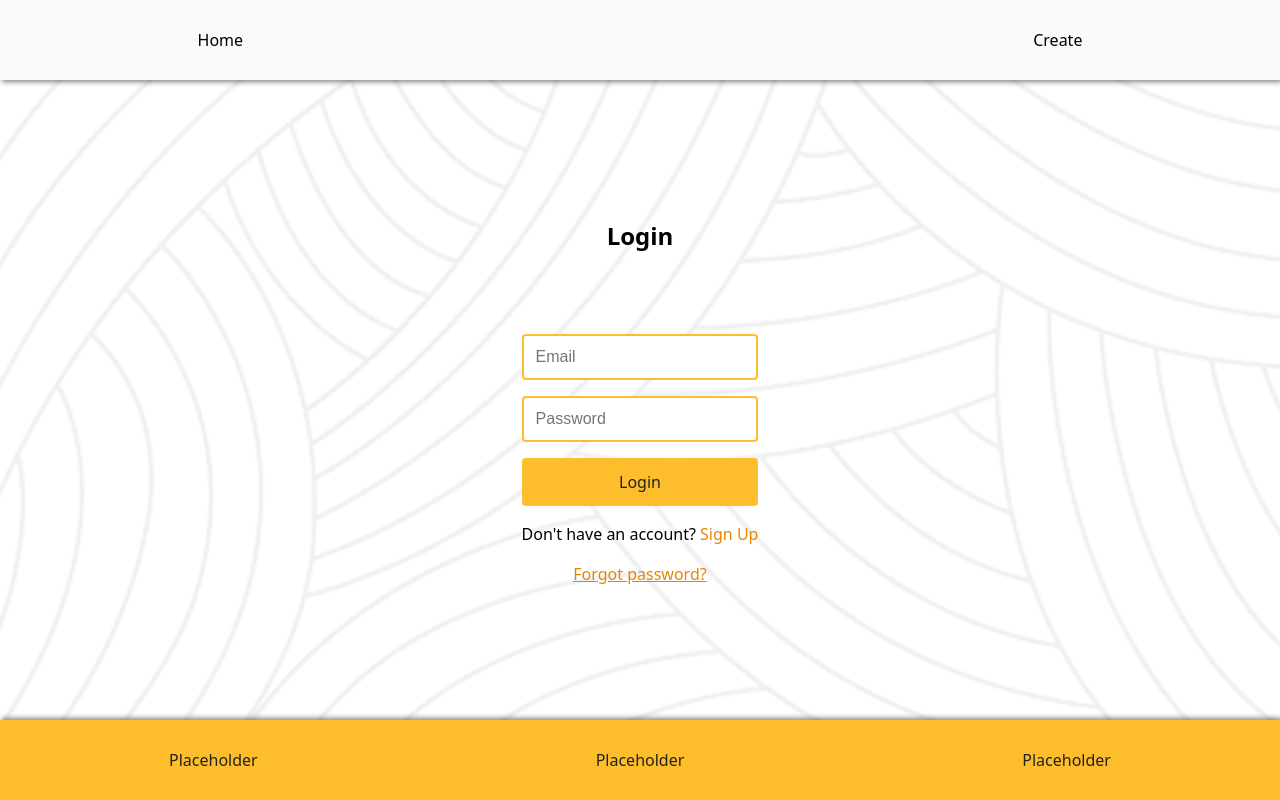
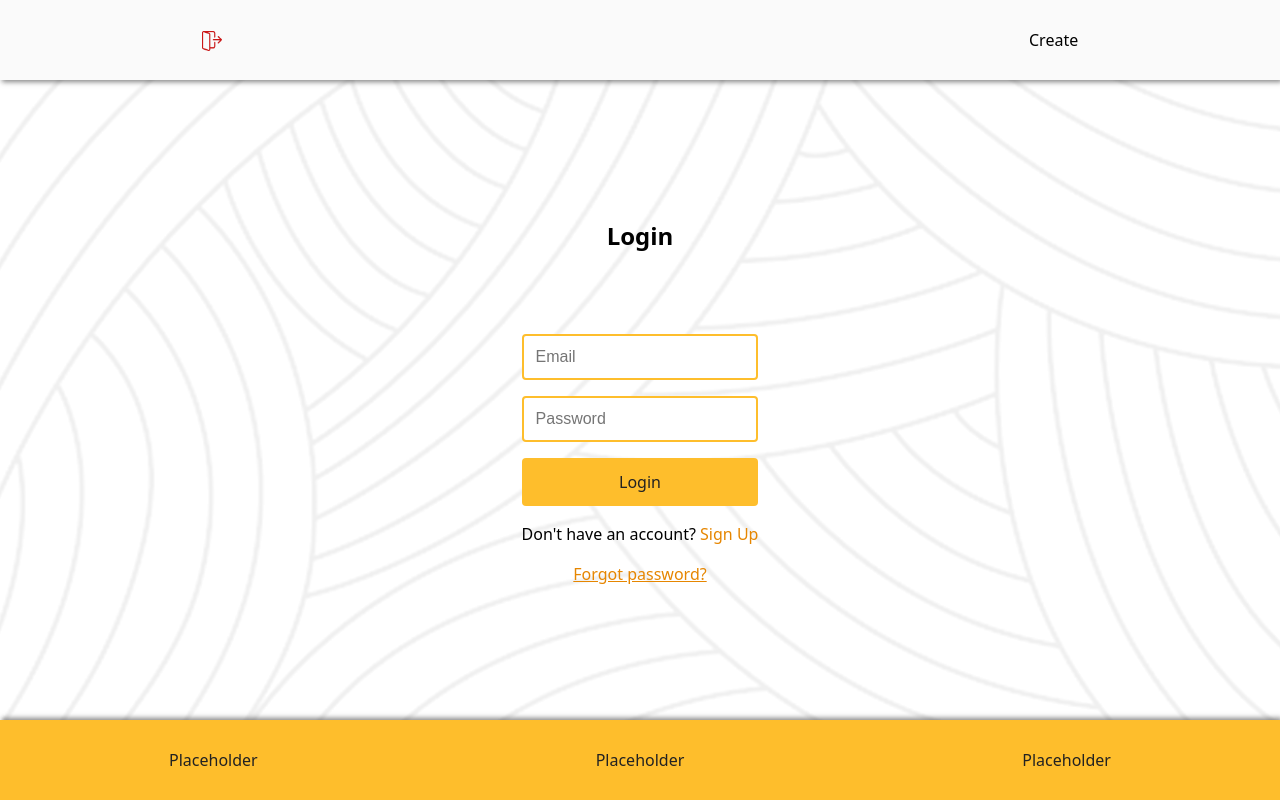
Before and after one commit to LuciSkroder/PlusPoint, a React (Vite) app: page /login in a window 1280 px wide. Built offline with nearby package versions, Linux system fonts and the light colour scheme; no server answers.

Commit message:
Logout
Logout function i stedet for home. Home rykket til bottom nav

```diff
--- a/src/components/NavBar.jsx
+++ b/src/components/NavBar.jsx
@@ -5,7 +5,9 @@ import "../css/navbar.css";
 export default function NavBar() {
   return (
     <nav className="top-nav">
-      <NavLink to="/">Home</NavLink>
+      <NavLink to="/login">
+        <img src="../img/logout.png" alt="logout" className="logout-icon" />
+      </NavLink>
       <PointCounter></PointCounter>
       <NavLink to="/create">Create</NavLink>
     </nav>
--- a/src/css/navbar.css
+++ b/src/css/navbar.css
@@ -17,4 +17,8 @@
   color: inherit;
 }
 
+img {
+  padding-top: 0.5rem;
+  width: 20px;
+}
 /* 5rem removed for at stoppe scrolling, tilføj 5rem til content på siderne så nav bar ikke overlapper */
```
Also changed, not shown: img/logout.png (added). Lines whose indentation alone changed are shown as unchanged.
